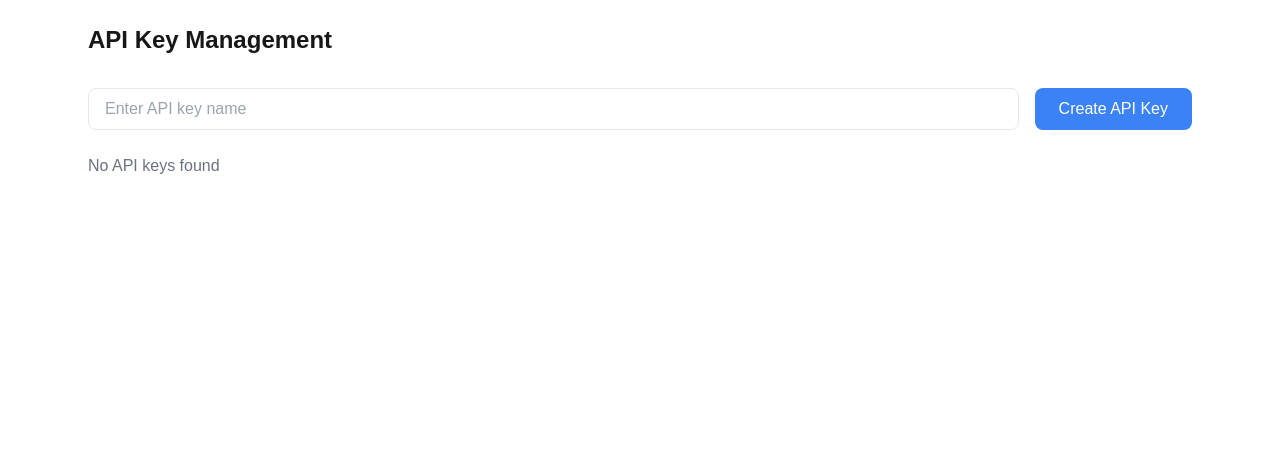
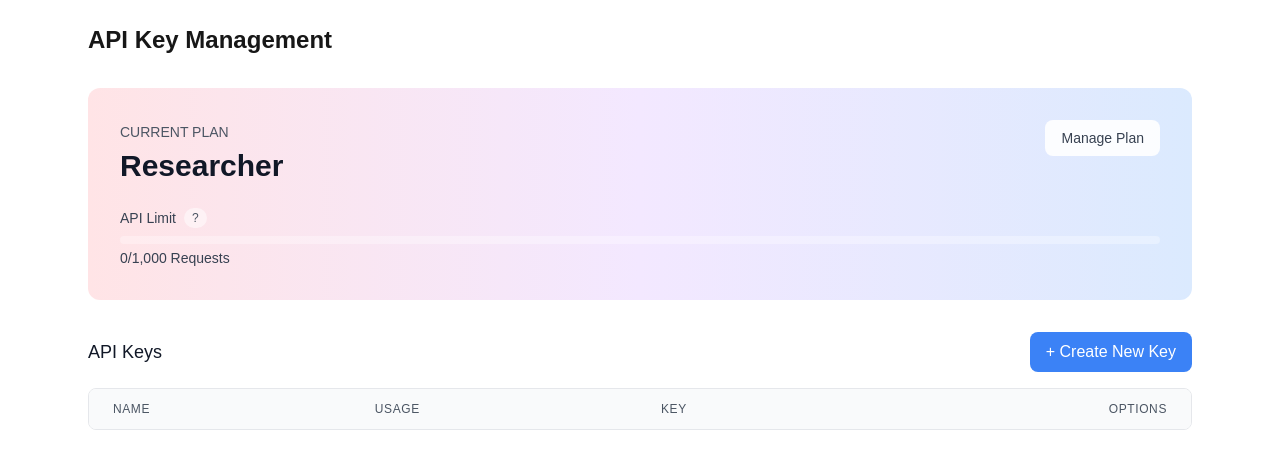
Before and after one commit to xzhan211/cursor-course, a Next.js app: page /dashboard in a window 1280 px wide. Shown: the top 466 px of the page. Built offline with nearby package versions, Linux system fonts and the light colour scheme.

Commit message:
make the UI looks better

```diff
--- a/app/api/keys/route.js
+++ b/app/api/keys/route.js
@@ -1,11 +1,13 @@
 import { NextResponse } from 'next/server';
 import { v4 as uuidv4 } from 'uuid';
 
-// Export the apiKeys array so it can be shared between route handlers
-export const apiKeys = [];
+// Create a Map to store API keys with better state management
+const apiKeysStore = new Map();
 
 export async function GET() {
-  return NextResponse.json({ keys: apiKeys });
+  // Convert Map values to array for response
+  const keys = Array.from(apiKeysStore.values());
+  return NextResponse.json({ keys });
 }
 
 export async function POST(request) {
@@ -27,7 +29,8 @@ export async function POST(request) {
       createdAt: new Date().toISOString(),
     };
 
-    apiKeys.push(newKey);
+    // Store the new key in our Map
+    apiKeysStore.set(newKey.id, newKey);
 
     return NextResponse.json(newKey);
   } catch (error) {
@@ -37,3 +40,6 @@ export async function POST(request) {
     );
   }
 }
+
+// Export the store for other route handlers
+export { apiKeysStore };
--- a/components/ApiKeyManager.jsx
+++ b/components/ApiKeyManager.jsx
@@ -2,6 +2,38 @@
 
 import { useState, useEffect } from 'react';
 import { toast } from 'react-hot-toast';
+
+// Simple SVG icons as components
+const EyeIcon = () => (
+  <svg xmlns="http://www.w3.org/2000/svg" fill="none" viewBox="0 0 24 24" strokeWidth={1.5} stroke="currentColor" className="w-5 h-5">
+    <path strokeLinecap="round" strokeLinejoin="round" d="M2.036 12.322a1.012 1.012 0 010-.639C3.423 7.51 7.36 4.5 12 4.5c4.638 0 8.573 3.007 9.963 7.178.07.207.07.431 0 .639C20.577 16.49 16.64 19.5 12 19.5c-4.638 0-8.573-3.007-9.963-7.178z" />
+    <path strokeLinecap="round" strokeLinejoin="round" d="M15 12a3 3 0 11-6 0 3 3 0 016 0z" />
+  </svg>
+);
+
+const EyeSlashIcon = () => (
+  <svg xmlns="http://www.w3.org/2000/svg" fill="none" viewBox="0 0 24 24" strokeWidth={1.5} stroke="currentColor" className="w-5 h-5">
+    <path strokeLinecap="round" strokeLinejoin="round" d="M3.98 8.223A10.477 10.477 0 001.934 12C3.226 16.338 7.244 19.5 12 19.5c.993 0 1.953-.138 2.863-.395M6.228 6.228A10.45 10.45 0 0112 4.5c4.756 0 8.773 3.162 10.065 7.498a10.523 10.523 0 01-4.293 5.774M6.228 6.228L3 3m3.228 3.228l3.65 3.65m7.894 7.894L21 21m-3.228-3.228l-3.65-3.65m0 0a3 3 0 10-4.243-4.243m4.242 4.242L9.88 9.88" />
+  </svg>
+);
+
+const ClipboardIcon = () => (
+  <svg xmlns="http://www.w3.org/2000/svg" fill="none" viewBox="0 0 24 24" strokeWidth={1.5} stroke="currentColor" className="w-5 h-5">
+    <path strokeLinecap="round" strokeLinejoin="round" d="M15.666 3.888A2.25 2.25 0 0013.5 2.25h-3c-1.03 0-1.9.693-2.166 1.638m7.332 0c.055.194.084.4.084.612v0a.75.75 0 01-.75.75H9a.75.75 0 01-.75-.75v0c0-.212.03-.418.084-.612m7.332 0c.646.049 1.288.11 1.927.184 1.1.128 1.907 1.077 1.907 2.185V19.5a2.25 2.25 0 01-2.25 2.25H6.75A2.25 2.25 0 014.5 19.5V6.257c0-1.108.806-2.057 1.907-2.185a48.208 48.208 0 011.927-.184" />
+  </svg>
+);
+
+const PencilIcon = () => (
+  <svg xmlns="http://www.w3.org/2000/svg" fill="none" viewBox="0 0 24 24" strokeWidth={1.5} stroke="currentColor" className="w-5 h-5">
+    <path strokeLinecap="round" strokeLinejoin="round" d="M16.862 4.487l1.687-1.688a1.875 1.875 0 112.652 2.652L10.582 16.07a4.5 4.5 0 01-1.897 1.13L6 18l.8-2.685a4.5 4.5 0 011.13-1.897l8.932-8.931zm0 0L19.5 7.125M18 14v4.75A2.25 2.25 0 0115.75 21H5.25A2.25 2.25 0 013 18.75V8.25A2.25 2.25 0 015.25 6H10" />
+  </svg>
+);
+
+const TrashIcon = () => (
+  <svg xmlns="http://www.w3.org/2000/svg" fill="none" viewBox="0 0 24 24" strokeWidth={1.5} stroke="currentColor" className="w-5 h-5">
+    <path strokeLinecap="round" strokeLinejoin="round" d="M14.74 9l-.346 9m-4.788 0L9.26 9m9.968-3.21c.342.052.682.107 1.022.166m-1.022-.165L18.16 19.673a2.25 2.25 0 01-2.244 2.077H8.084a2.25 2.25 0 01-2.244-2.077L4.772 5.79m14.456 0a48.108 48.108 0 00-3.478-.397m-12 .562c.34-.059.68-.114 1.022-.165m0 0a48.11 48.11 0 013.478-.397m7.5 0v-.916c0-1.18-.91-2.164-2.09-2.201a51.964 51.964 0 00-3.32 0c-1.18.037-2.09 1.022-2.09 2.201v.916m7.5 0a48.667 48.667 0 00-7.5 0" />
+  </svg>
+);
 
 export default function ApiKeyManager() {
   const [apiKeys, setApiKeys] = useState([]);
@@ -10,6 +42,7 @@ export default function ApiKeyManager() {
   const [isCreating, setIsCreating] = useState(false);
   const [editingKey, setEditingKey] = useState(null);
   const [editName, setEditName] = useState('');
+  const [revealedKeys, setRevealedKeys] = useState({});
 
   useEffect(() => {
     fetchApiKeys();
@@ -112,21 +145,76 @@ export default function ApiKeyManager() {
     }
   };
 
+  const toggleKeyVisibility = (keyId) => {
+    setRevealedKeys(prev => ({
+      ...prev,
+      [keyId]: !prev[keyId]
+    }));
+  };
+
+  const copyToClipboard = async (text) => {
+    try {
+      await navigator.clipboard.writeText(text);
+      toast.success('API key copied to clipboard');
+    } catch (err) {
+      toast.error('Failed to copy API key');
+    }
+  };
+
+  const maskApiKey = (key) => {
+    return `${key.slice(0, 3)}${'•'.repeat(30)}${key.slice(-4)}`;
+  };
+
   if (isLoading) {
     return <div className="animate-pulse">Loading...</div>;
   }
 
   return (
-    <div className="space-y-6">
-      {/* Create new API key form */}
-      <form onSubmit={createApiKey} className="space-y-4">
+    <div className="space-y-8">
+      {/* Header Section - Updated colors */}
+      <div className="bg-gradient-to-r from-rose-100 via-purple-100 to-blue-100 rounded-xl p-8">
+        <div className="flex justify-between items-start mb-6">
+          <div>
+            <span className="text-sm font-medium text-gray-600">CURRENT PLAN</span>
+            <h2 className="text-3xl font-bold text-gray-900 mt-1">Researcher</h2>
+          </div>
+          <button className="bg-white/90 px-4 py-2 rounded-lg text-sm font-medium text-gray-700 hover:bg-white transition-all">
+            Manage Plan
+          </button>
+        </div>
+        <div>
+          <div className="flex items-center gap-2 mb-2">
+            <span className="text-sm font-medium text-gray-700">API Limit</span>
+            <span className="text-xs bg-white/50 rounded-full px-2 py-0.5 text-gray-600">?</span>
+          </div>
+          <div className="bg-white/30 rounded-full h-2 w-full">
+            <div className="bg-blue-500 h-full rounded-full" style={{ width: '0%' }}></div>
+          </div>
+          <span className="text-sm text-gray-700 mt-1 block">0/1,000 Requests</span>
+        </div>
+      </div>
+
+      {/* API Keys Section - Updated colors */}
+      <div>
+        <div className="flex justify-between items-center mb-4">
+          <h3 className="text-lg font-medium text-gray-900">API Keys</h3>
+          <button
+            onClick={() => document.getElementById('createKeyForm').classList.remove('hidden')}
+            className="px-4 py-2 bg-blue-500 text-white rounded-lg hover:bg-blue-600 transition-all"
+          >
+            + Create New Key
+          </button>
+        </div>
+
+        {/* Create Key Form - Updated colors */}
+        <form id="createKeyForm" onSubmit={createApiKey} className="hidden mb-6 p-4 border rounded-lg bg-white">
           <div className="flex gap-4">
             <input
               type="text"
               value={newKeyName}
               onChange={(e) => setNewKeyName(e.target.value)}
               placeholder="Enter API key name"
-            className="flex-1 px-4 py-2 border rounded-lg focus:outline-none focus:ring-2 focus:ring-blue-500"
+              className="flex-1 px-4 py-2 border rounded-lg focus:outline-none focus:ring-2 focus:ring-blue-500 text-gray-700"
             />
             <button
               type="submit"
@@ -135,70 +223,100 @@ export default function ApiKeyManager() {
             >
               {isCreating ? 'Creating...' : 'Create API Key'}
             </button>
+            <button
+              type="button"
+              onClick={() => document.getElementById('createKeyForm').classList.add('hidden')}
+              className="px-4 py-2 border rounded-lg hover:bg-gray-50 text-gray-700"
+            >
+              Cancel
+            </button>
           </div>
         </form>
 
-      {/* API keys list */}
-      <div className="space-y-4">
-        {apiKeys.length === 0 ? (
-          <p className="text-gray-500">No API keys found</p>
-        ) : (
-          apiKeys.map((key) => (
-            <div
-              key={key.id}
-              className="p-4 border rounded-lg flex items-center justify-between"
-            >
-              <div className="flex-1">
+        {/* API Keys Table - Updated colors */}
+        <div className="border rounded-lg overflow-hidden bg-white">
+          <table className="w-full">
+            <thead className="bg-gray-50">
+              <tr>
+                <th className="px-6 py-3 text-left text-xs font-medium text-gray-600 uppercase tracking-wider">Name</th>
+                <th className="px-6 py-3 text-left text-xs font-medium text-gray-600 uppercase tracking-wider">Usage</th>
+                <th className="px-6 py-3 text-left text-xs font-medium text-gray-600 uppercase tracking-wider">Key</th>
+                <th className="px-6 py-3 text-right text-xs font-medium text-gray-600 uppercase tracking-wider">Options</th>
+              </tr>
+            </thead>
+            <tbody className="divide-y divide-gray-200">
+              {apiKeys.map((key) => (
+                <tr key={key.id} className="bg-white hover:bg-gray-50">
+                  <td className="px-6 py-4">
                     {editingKey === key.id ? (
-                  <div className="flex items-center gap-2">
                       <input
                         type="text"
                         value={editName}
                         onChange={(e) => setEditName(e.target.value)}
-                      className="px-2 py-1 border rounded focus:outline-none focus:ring-2 focus:ring-blue-500"
+                        className="px-2 py-1 border rounded focus:outline-none focus:ring-2 focus:ring-blue-500 text-gray-700"
                       />
+                    ) : (
+                      <span className="font-medium text-gray-900">{key.name}</span>
+                    )}
+                  </td>
+                  <td className="px-6 py-4 text-gray-700">0</td>
+                  <td className="px-6 py-4 font-mono text-sm text-gray-900">
+                    {revealedKeys[key.id] ? key.key : maskApiKey(key.key)}
+                  </td>
+                  <td className="px-6 py-4">
+                    <div className="flex justify-end gap-2">
+                      <button
+                        onClick={() => toggleKeyVisibility(key.id)}
+                        className="p-1 text-gray-500 hover:text-gray-700"
+                        title={revealedKeys[key.id] ? "Hide API Key" : "Show API Key"}
+                      >
+                        {revealedKeys[key.id] ? <EyeSlashIcon /> : <EyeIcon />}
+                      </button>
+                      <button
+                        onClick={() => copyToClipboard(key.key)}
+                        className="p-1 text-gray-500 hover:text-gray-700"
+                        title="Copy to Clipboard"
+                      >
+                        <ClipboardIcon />
+                      </button>
+                      {editingKey === key.id ? (
+                        <>
                           <button
                             onClick={() => updateApiKey(key.id)}
-                      className="px-3 py-1 bg-green-500 text-white rounded hover:bg-green-600"
+                            className="p-1 text-green-600 hover:text-green-700 font-medium"
                           >
                             Save
                           </button>
                           <button
                             onClick={cancelEditing}
-                      className="px-3 py-1 bg-gray-200 text-gray-600 rounded hover:bg-gray-300"
+                            className="p-1 text-gray-500 hover:text-gray-700"
                           >
                             Cancel
                           </button>
-                  </div>
+                        </>
                       ) : (
-                  <>
-                    <h3 className="font-medium">{key.name}</h3>
-                    <p className="text-sm text-gray-500">
-                      Created: {new Date(key.createdAt).toLocaleDateString()}
-                    </p>
-                    <p className="text-sm font-mono mt-1">{key.key}</p>
-                  </>
-                )}
-              </div>
-              <div className="flex items-center gap-2">
-                {!editingKey && (
                         <button
                           onClick={() => startEditing(key)}
-                    className="px-3 py-1 text-blue-500 hover:bg-blue-50 rounded-lg transition-all"
+                          className="p-1 text-gray-500 hover:text-gray-700"
+                          title="Edit"
                         >
-                    Edit
+                          <PencilIcon />
                         </button>
                       )}
                       <button
                         onClick={() => deleteApiKey(key.id)}
-                  className="px-3 py-1 text-red-500 hover:bg-red-50 rounded-lg transition-all"
+                        className="p-1 text-gray-500 hover:text-red-600"
+                        title="Delete"
                       >
-                  Delete
+                        <TrashIcon />
                       </button>
                     </div>
+                  </td>
+                </tr>
+              ))}
+            </tbody>
+          </table>
         </div>
-          ))
-        )}
       </div>
     </div>
   );
--- a/package.json
+++ b/package.json
@@ -9,6 +9,7 @@
     "lint": "next lint"
   },
   "dependencies": {
+    "@heroicons/react": "^2.2.0",
     "next": "15.0.3",
     "react": "19.0.0-rc-66855b96-20241106",
     "react-dom": "19.0.0-rc-66855b96-20241106",
```
Also changed, not shown: app/api/keys/[keyId]/route.js (+12 -9 lines), 1 other file (tests, documents, lock files or other folders). Lines whose indentation alone changed are shown as unchanged.
